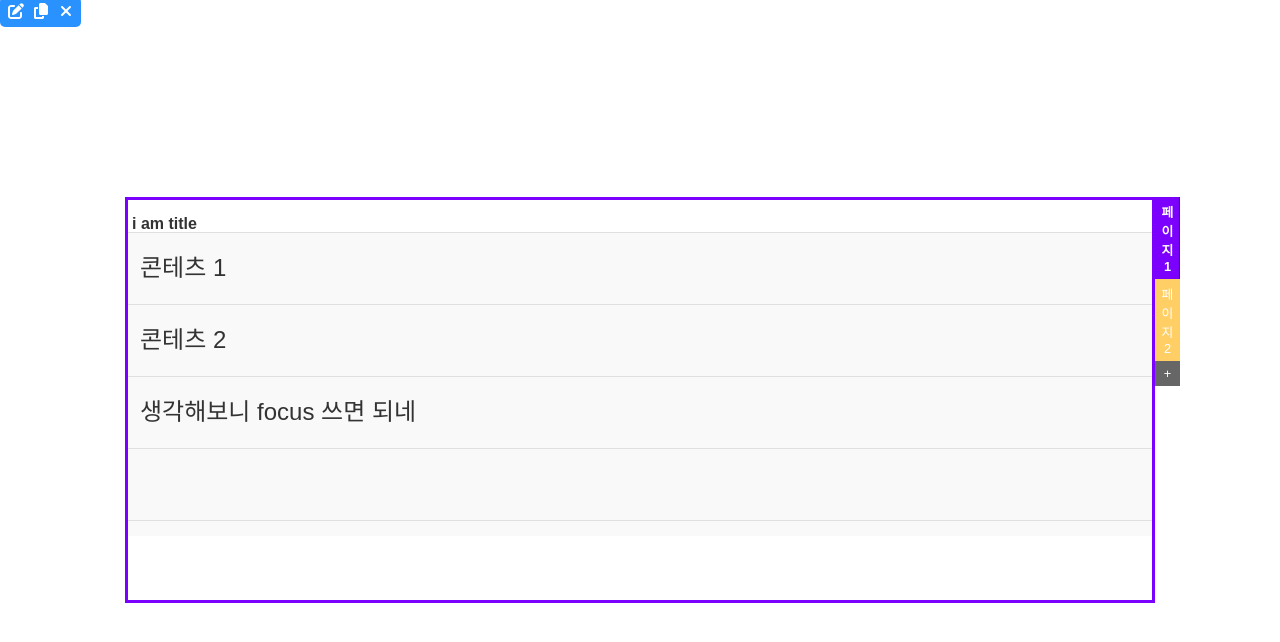
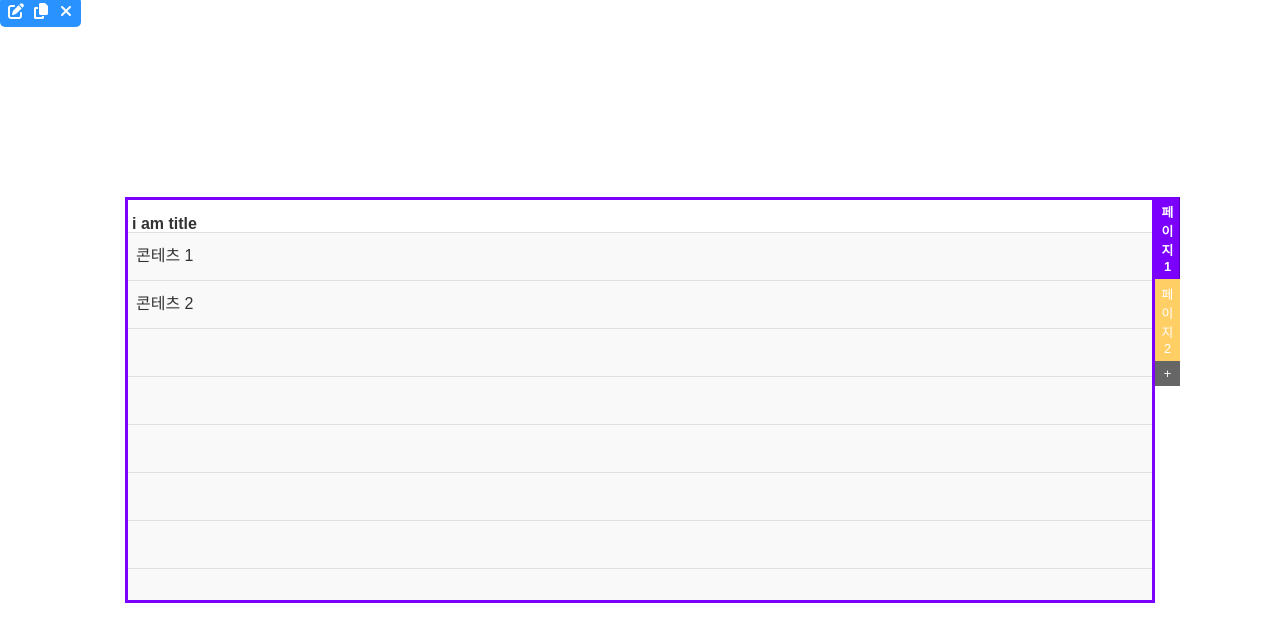
Before and after one commit to kimminhyug/note-card-ui, a Next.js app: page / in a window 1280 px wide. Shown: the top 642 px of the page. Built offline with nearby package versions, Linux system fonts and the light colour scheme.

Commit message:
부모를 기준으로 삼지않고 최상위를 기준으로 삼도록 em -> rem으로 변경
- 구조가 명확하도록 nodestyles 세분화

```diff
--- a/src/app/globals.css
+++ b/src/app/globals.css
@@ -53,12 +53,12 @@ body {
   width: var(--note-card-width);
   height: var(--note-card-height);
   .title {
-    height: 2em; /* 첫 줄을 6em로 설정 */
+    height: 2rem; /* 첫 줄을 6rem로 설정 */
     /* background-image: linear-gradient(to bottom, #e0e0e0 1px, transparent 1px); */
-    /* background-size: 100% 2em;
-    font-size: 2em; */
+    /* background-size: 100% 2rem;
+    font-size: 2rem; */
     font-weight: bold;
-    padding: 0.5em 0.25em;
+    padding: 0.5rem 0.25rem;
     &:empty {
       display: none;
     }
@@ -90,18 +90,18 @@ body {
   /* padding: 4px; */
   padding: 0p 2px;
   /*줄 간격을 폰트 크기의 2배 */
-  line-height: calc(2em);
+  line-height: calc(2rem);
   .card-content {
     width: 100%;
-    height: calc(100% - 4em);
+    height: calc(100% - 2rem);
     position: relative;
-    /* font-size: 1em; */
+    /* font-size: 1rem; */
     background-color: #f9f9f9;
     /*줄무늬 영역 줄 간격을 폰트의 2배로 설정*/
     background-image: linear-gradient(to bottom, #e0e0e0 1px, transparent 1px);
-    background-size: 100% 2em;
+    background-size: 100% 2rem;
     span {
-      padding: 0px 0.5em;
+      padding: 0px 0.5rem;
     }
   }
   .title:empty + .card-content {
@@ -124,8 +124,8 @@ body {
       }
       border: 0px;
       height: 100%;
-      font-size: 1em;
-      padding: 0px 0.5em;
+      font-size: 1rem;
+      padding: 0px 0.5rem;
     }
   }
 }
@@ -140,7 +140,7 @@ body {
   height: 100%;
   /*height 작아질시 스크롤 필요. 추후 [...] 처리 하는 컴포넌트 개발*/
   overflow-y: auto;
-  font-size: 0.8em;
+  font-size: 0.8rem;
   .tab {
     color: white;
     cursor: pointer;
--- a/src/app/note-card/note-card-context.ts
+++ b/src/app/note-card/note-card-context.ts
@@ -1,7 +1,13 @@
 import { createContext } from 'react';
-import { INoteCardProps } from './note-card';
+import { INoteCardProps, INoteStyles } from './note-card';
 
-export const NoteCardContext = createContext<{ styles: INoteCardProps['noteStyles'] }>({ styles: { fontSize: '1em' } });
+export const NoteCardContext = createContext<{ styles: INoteStyles }>({
+  styles: {
+    content: undefined,
+    title: undefined,
+    container: undefined,
+  },
+});
 export const NoteCardToolbarContext = createContext<{
   setPosition?: ({ x, y }) => void;
   position: { x: number; y: number };
--- a/src/app/note-card/note-card.tsx
+++ b/src/app/note-card/note-card.tsx
@@ -1,5 +1,5 @@
 'use client';
-import React, { useEffect, useReducer, useState } from 'react';
+import React, { CSSProperties, useEffect, useReducer, useState } from 'react';
 import { NoteCardContext, NoteCardToolbarContext } from './note-card-context';
 import { Row, RowData } from './row';
 import { Toolbar } from './toolbar';
@@ -22,7 +22,7 @@ export interface INoteCardProps {
   rowCount?: number;
   // rowHeight: number| string;
 
-  noteStyles?: { fontSize?: number | string; lineHeight?: number | string };
+  noteStyles?: { fontSize?: number | string; lineHeight?: number | string; titleHeight?: number | string };
 }
 
 const ROW_ACTION = {
@@ -34,7 +34,7 @@ const ROW_ACTION = {
 const defaultRowList: RowData[] = [
   { tab: 0, order: 1, content: '콘테츠 1' },
   { tab: 0, order: 2, content: '콘테츠 2' },
-  { tab: 0, order: 3, content: '생각해보니 focus 쓰면 되네' },
+  { tab: 0, order: 3, content: '' },
 
   { tab: 1, order: 1, content: '탭1 - 콘테츠 1' },
   { tab: 1, order: 2, content: '탭1 - 콘테츠 2' },
@@ -59,12 +59,28 @@ const rowReducer = (state, action) => {
   }
 };
 
+interface INoteContentStyle {
+  // fontSize: number | string;
+  // lineHeight: number | string;
+  // backgroundSize: number | string;
+}
+interface INoteTitleStyle {
+  // height: number | string;
+}
+interface INoteContainerStyle {
+  // height: number | string;
+}
+export interface INoteStyles {
+  content: INoteContentStyle & CSSProperties;
+  title: INoteTitleStyle & CSSProperties;
+  container: INoteContainerStyle & CSSProperties;
+}
 export const getFontSize = (size: string | number) => {
   if (!size) return 1;
   const result = size?.toString()?.match(/[\d.]+/);
   return result ? Number(result?.[0]) : null;
 };
-export const NoteCard = ({ rowCount, noteStyles = {} }: INoteCardProps) => {
+export const NoteCard = ({ rowCount = 6, noteStyles = {} }: INoteCardProps) => {
   // 탭 idx
   const [activeTab, setActiveTab] = useState(0);
   // modal재활용할까음
@@ -72,10 +88,16 @@ export const NoteCard = ({ rowCount, noteStyles = {} }: INoteCardProps) => {
   const [newName, setNewName] = useState<string>('');
   const [position, setPosition] = useState({ x: 0, y: 0 });
 
-  const [noteStyle, setNoteStyle] = useState({
-    fontSize: noteStyles.fontSize || '1em',
-    lineHeight: noteStyles.lineHeight || '2em',
-    backgroundSize: `100% ${`${getFontSize(noteStyles.fontSize) * 2}em`}`,
+  const [noteStyle, setNoteStyle] = useState<INoteStyles>({
+    content: {
+      fontSize: noteStyles.fontSize || '1rem',
+      lineHeight: `${getFontSize(noteStyles.fontSize)}em` || '2rem',
+      backgroundSize: `100% ${`${getFontSize(noteStyles.fontSize) * 2}rem`}`,
+    },
+    title: { height: noteStyles.titleHeight || `2rem` },
+    container: {
+      minHeight: `calc(${`${getFontSize(noteStyles.fontSize)}em` || '2rem'} * ${rowCount} + ${noteStyles.titleHeight || '2rem'})`,
+    },
   });
 
   const [rowList, dispatch] = useReducer(rowReducer, defaultRowList);
@@ -98,9 +120,7 @@ export const NoteCard = ({ rowCount, noteStyles = {} }: INoteCardProps) => {
       }
     }
   };
-  useEffect(() => {
-    setNoteStyle((prev) => ({ ...prev, ...noteStyles }));
-  }, [noteStyles]);
+
   // contents는 따로 가는게 관리하기 편할듯
   const [tabs, setTabs] = useState([
     {
@@ -183,7 +203,11 @@ export const NoteCard = ({ rowCount, noteStyles = {} }: INoteCardProps) => {
             </div>
           </div>
         )}
-        <div className={`note-card-container ${tabs[activeTab].theme}`} onKeyDown={handleNoteKeydown}>
+        <div
+          className={`note-card-container ${tabs[activeTab].theme}`}
+          onKeyDown={handleNoteKeydown}
+          style={noteStyle.container}
+        >
           <div className="tab-container">
             {tabs.map((tab, idx) => (
               <div
@@ -195,8 +219,10 @@ export const NoteCard = ({ rowCount, noteStyles = {} }: INoteCardProps) => {
               </div>
             ))}
           </div>
-          <div className="title">{tabs[activeTab].title && tabs[activeTab].title()}</div>
-          <div className="card-content flex-container flex-col" style={noteStyle}>
+          <div className="title" style={noteStyle.title}>
+            {tabs[activeTab].title && tabs[activeTab].title()}
+          </div>
+          <div className="card-content flex-container flex-col" style={noteStyle.content}>
             {rowList
               .filter((row) => row.tab === activeTab)
               .map((row, idx) => {
--- a/src/app/note-card/row.tsx
+++ b/src/app/note-card/row.tsx
@@ -72,7 +72,7 @@ export const Row: IRow = ({ onClick, className, id, row, updateRow }) => {
       className="row full-width"
       tabIndex={id}
       onClick={handleClickRow}
-      style={{ lineHeight: `${getFontSize(noteStyle.styles.fontSize) * 2}em`, fontSize: '1em' }}
+      style={{ lineHeight: `${getFontSize(noteStyle.styles.content.fontSize) * 2}rem`, fontSize: '1rem' }}
     >
       {mode === ROW_MODE.VIEW ? (
         <span
--- a/src/app/page.tsx
+++ b/src/app/page.tsx
@@ -13,7 +13,7 @@ export default function Home() {
       }}
     >
       {/* row count로 height 지정 또는 역으로 */}
-      <NoteCard rowCount={0} noteStyles={{ fontSize: '1.5em' }} />
+      <NoteCard rowCount={10} noteStyles={{ fontSize: '1.5rem' }} />
     </div>
   );
 }
```
